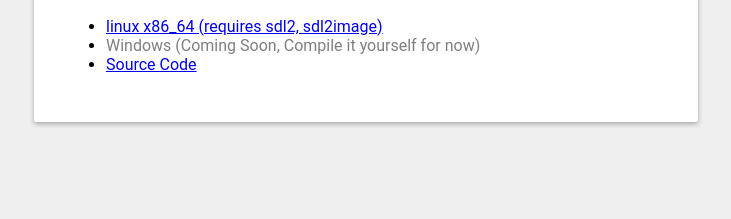
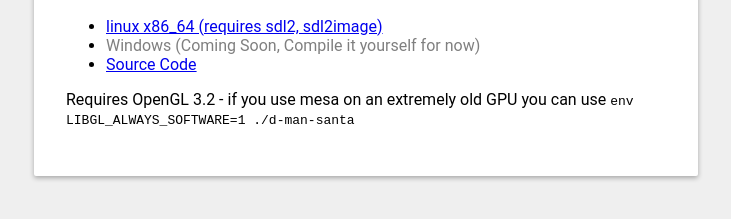
Before and after one commit to WebFreak001/dman-christmas-2017, a plain HTML site: page www/index.html in a window 1280 px wide. Shown: the part 495-714 px from the top of the page, without its empty margins (274-1005 px from the left). Drawn offline with Linux system fonts and the light colour scheme.

Commit message:
OpenGL hint

```diff
--- a/www/index.html
+++ b/www/index.html
@@ -55,6 +55,10 @@
 			<a href="https://github.com/WebFreak001/dman-christmas-2017">Source Code</a>
 		</li>
 	</ul>
+
+	<p>
+		Requires OpenGL 3.2 - if you use mesa on an extremely old GPU you can use <code>env LIBGL_ALWAYS_SOFTWARE=1 ./d-man-santa</code>
+	</p>
 </body>
 
 </html>
```
